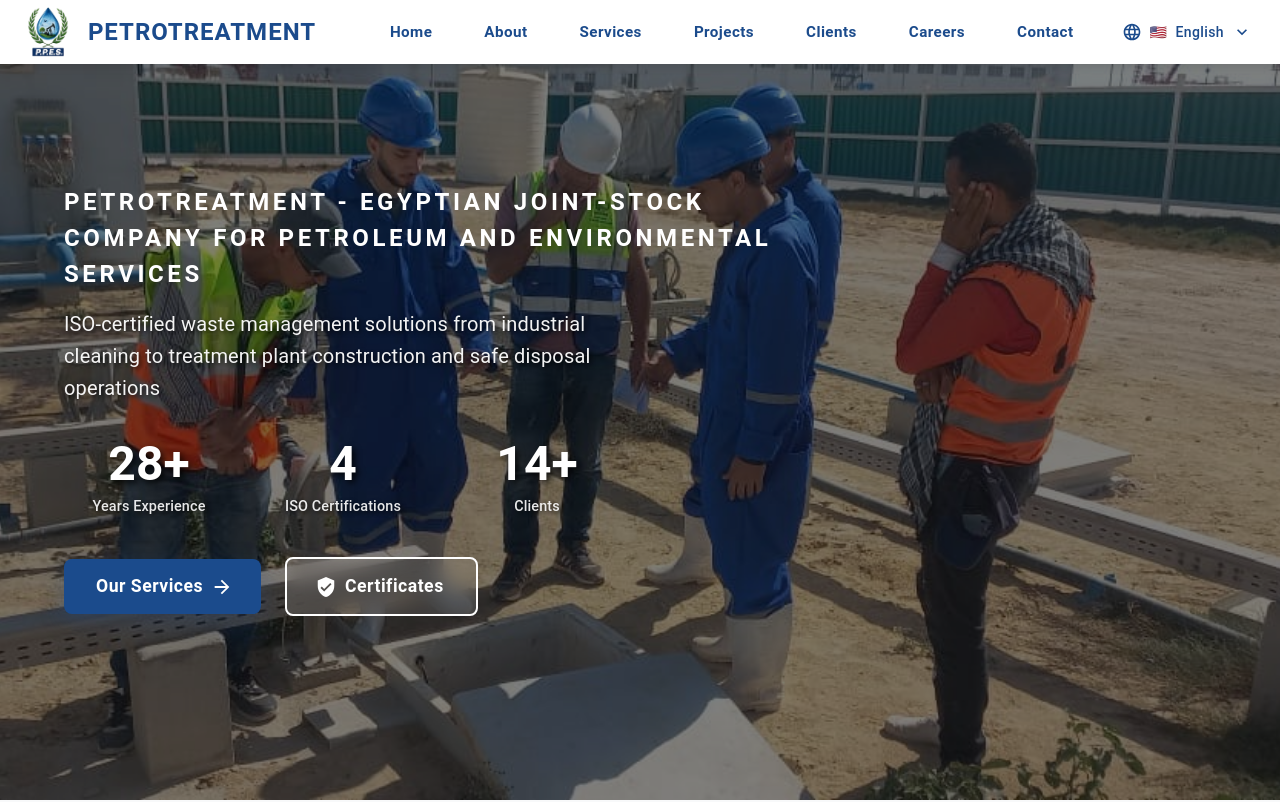
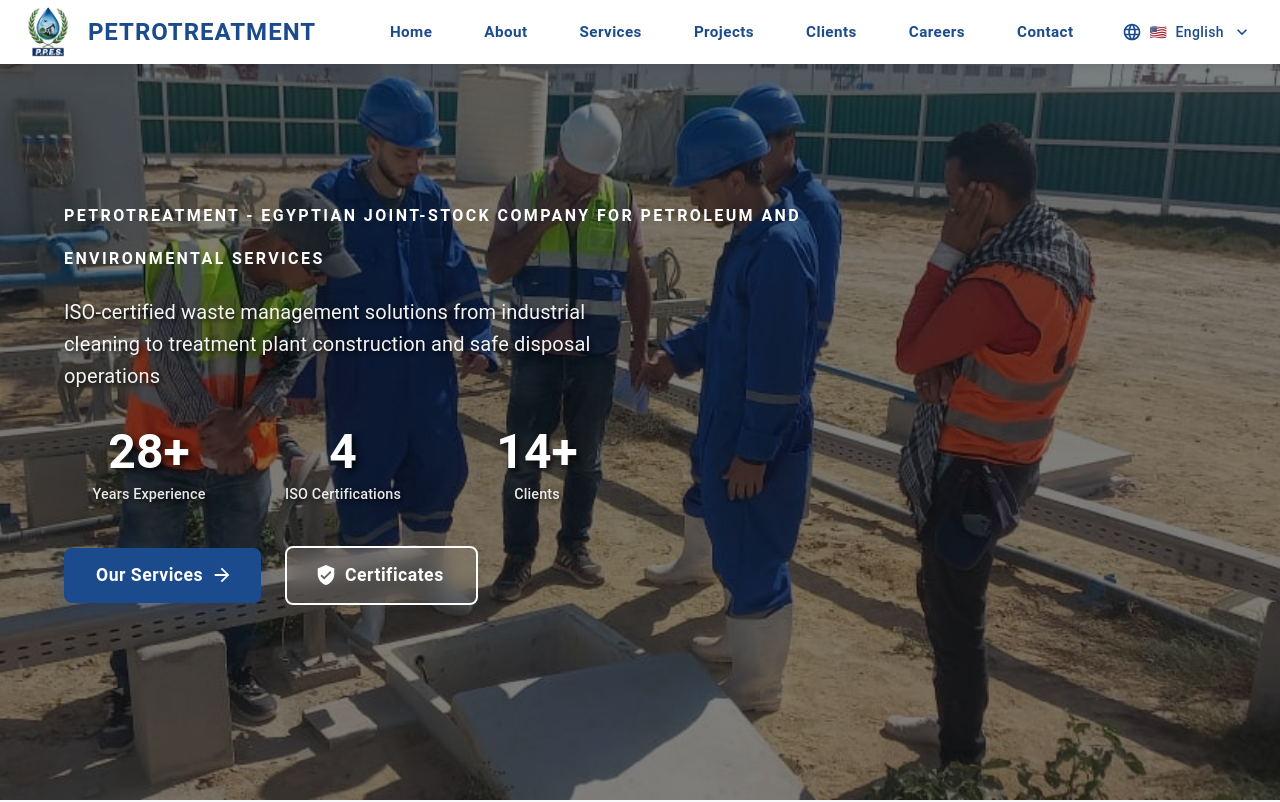
Before and after one commit to LoaiAlaa24/petrotreatment-company-website, a React (Create React App) app: page / in a window 1280 px wide. Shown: the top 802 px of the page. Built offline with nearby package versions, Linux system fonts and the light colour scheme; the HTML template or start-up script is replaced by a standard one.

Commit message:
fixed arabic hero font

```diff
--- a/src/components/Hero.tsx
+++ b/src/components/Hero.tsx
@@ -113,14 +113,10 @@
                 sx={{
                   color: 'white',
                   fontWeight: 'bold',
-                  fontSize: { xs: '1rem', sm: '1.25rem', md: '1.5rem' },
+                  fontSize: { xs: '0.75rem', sm: '0.9rem', md: '1rem' },
                   letterSpacing: '0.15em',
                   mb: 2,
                   display: 'block',
-                  fontFamily: t('hero.company').includes('شركة')
-                    ? '"Amiri", "Noto Sans Arabic", "Cairo", "Tajawal", serif'
-                    : 'inherit',
-                  lineHeight: t('hero.company').includes('شركة') ? 1.8 : 'inherit',
                 }}
               >
                 {t('hero.company')}
--- a/src/index.css
+++ b/src/index.css
@@ -1,5 +1,3 @@
-@import url('https://fonts.googleapis.com/css2?family=Amiri:wght@400;700&family=Noto+Sans+Arabic:wght@300;400;500;600;700&display=swap');
-
 body {
   margin: 0;
   font-family: -apple-system, BlinkMacSystemFont, 'Segoe UI', 'Roboto', 'Oxygen',
```
